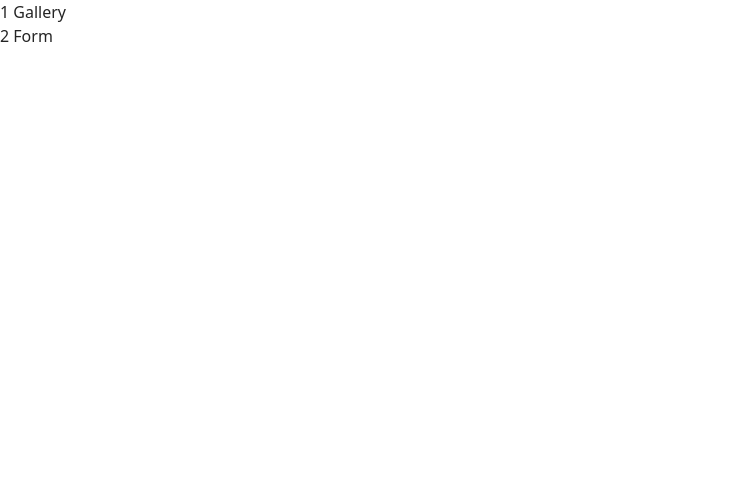
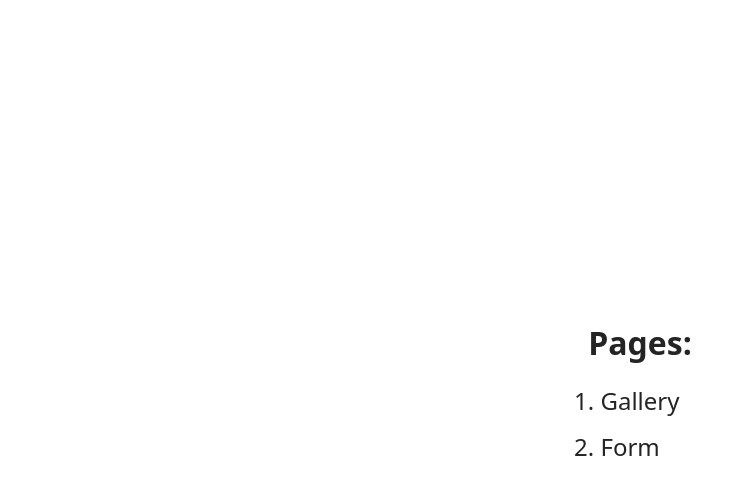
Before and after one commit to pilotocheg/goit-advancedjs-hw-01, a website built with Vite: page src/index.html in a window 1280 px wide. Shown: the whole page, without its empty margins (0-752 px from the left). Built offline with nearby package versions, Linux system fonts and the light colour scheme.

Commit message:
Updated main page layout

```diff
--- /dev/null
+++ b/src/css/main.css
@@ -0,0 +1,25 @@
+body {
+  padding: 24px;
+  margin: 0;
+  height: 100vh;
+  width: 100vw;
+  display: flex;
+  align-items: center;
+  justify-content: center;
+}
+
+.pages-list {
+  padding: 0;
+  display: flex;
+  gap: 10px;
+  flex-direction: column;
+}
+
+.page-list-item {
+  font-size: 24px;
+  font-weight: 500;
+}
+
+.page-link:hover {
+  text-decoration: underline;
+}
--- a/src/index.html
+++ b/src/index.html
@@ -5,13 +5,17 @@
     <meta name="viewport" content="width=device-width, initial-scale=1.0" />
     <title>goit-advancedjs-hw-01</title>
     <link rel="stylesheet" href="./css/styles.css" />
+    <link rel="stylesheet" href="./css/main.css" />
   </head>
   <body>
-    <main>
-      <ul>
-        <li><a href="1-gallery.html">1 Gallery</a></li>
-        <li><a href="2-form.html">2 Form</a></li>
-      </ul>
-    </main>
+    <h1>Pages:</h1>
+    <ol class="pages-list">
+      <li class="page-list-item">
+        <a class="page-link" href="1-gallery.html">Gallery</a>
+      </li>
+      <li class="page-list-item">
+        <a class="page-link" href="2-form.html">Form</a>
+      </li>
+    </ol>
   </body>
 </html>
```
